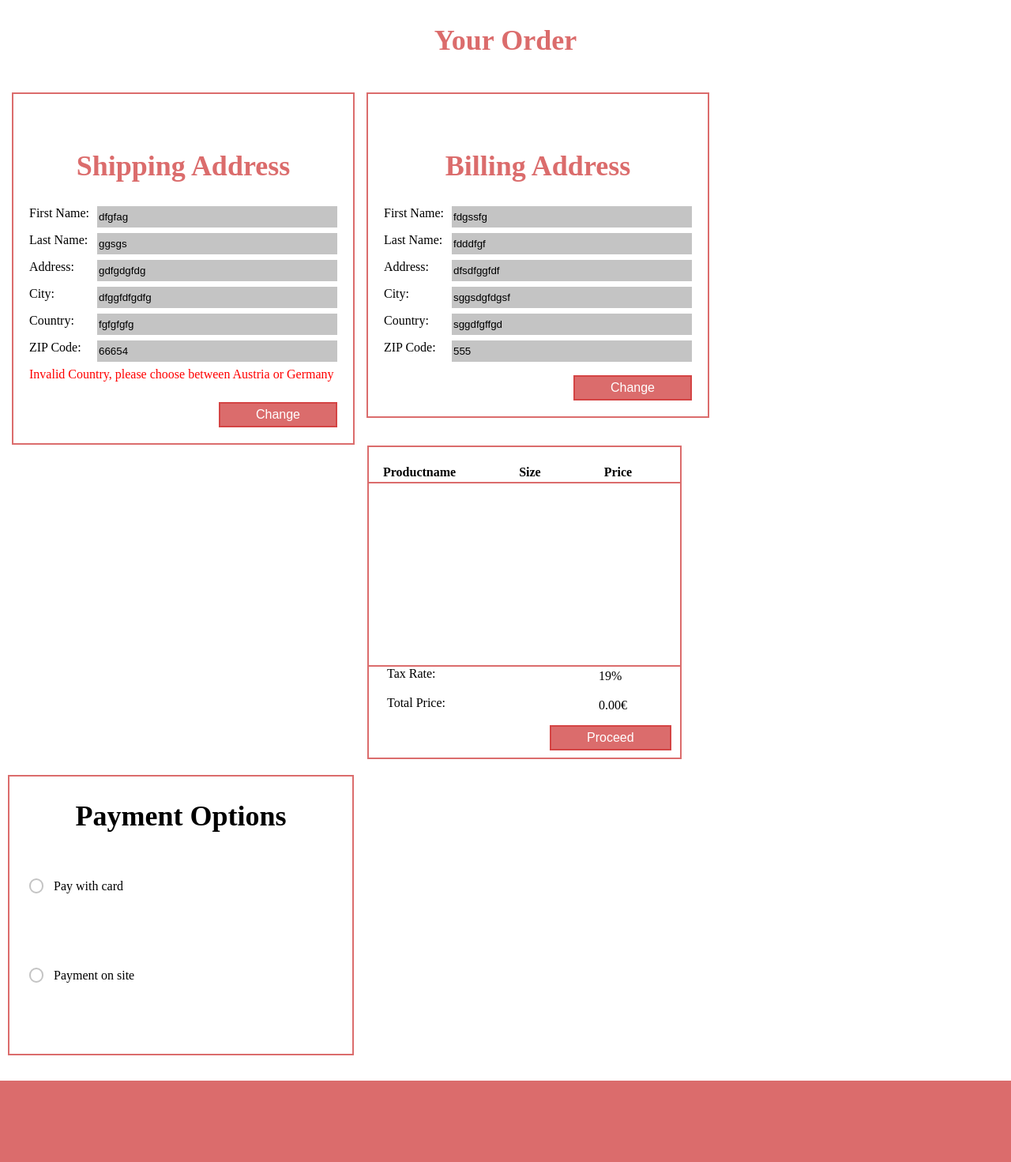
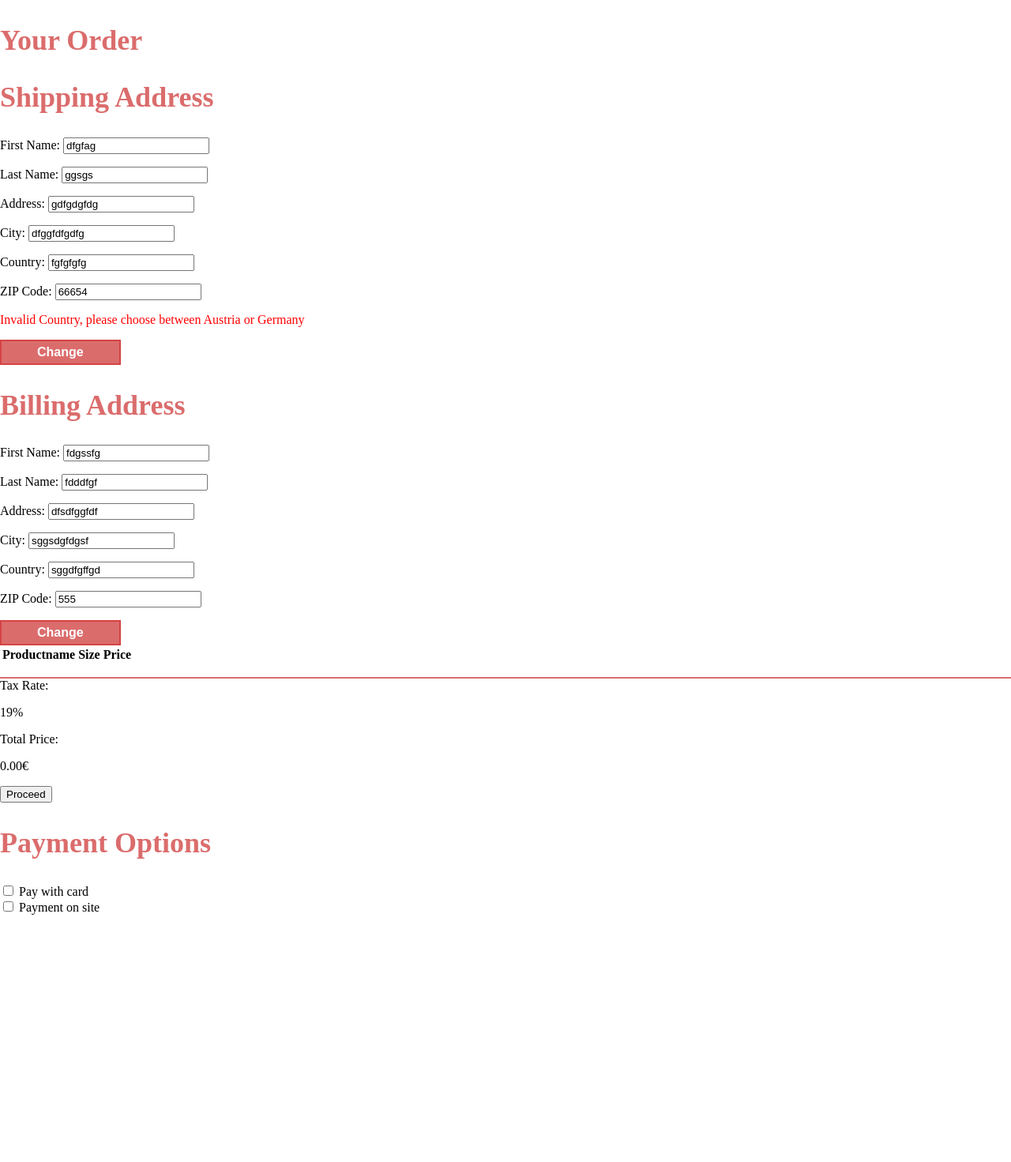
Before and after one commit to ArminL96/LAP_Vorbereitung_IT-LAB_Schuhgeschaeft, a PHP site: page /order.php in a window 1280 px wide. Shown: the part 86-1557 px from the top of the page at 79% size. After the commit the page ends 1244 px from the top, so only its background shows below. Run offline with PHP 8.4, Linux system fonts and the light colour scheme; a user stored in the database is signed in; data comes from the database, SQL or seed files in the repository; data that the repository does not hold is empty.

Commit message:
Update order_style.css

```diff
--- a/www/style/order_style.css
+++ b/www/style/order_style.css
@@ -1,65 +1,14 @@
-body {
-  margin: 0 auto;
-  height: 100%;
-}
-
-h1 {
-  font-size: 64px;
-  color: #DB6C6C;
-}
-
-h2 {
-  font-size: 36px;
-  color: #DB6C6C;
-}
-
-p {
-  font-size: 16px;
-  color: black;
-}
-
-/*Header for Payment Options*/
-#text-payment
-{
-  font-size: 36px;
-  color: black;
-  inline-size: 10p;
-  text-align: center;
-}
 
 /* Buttons */
 .button-style {
 	display: inline-block;
 	font-size: 16px;
-  margin-top: 10px;
+	font-weight: bold;
 	color: white;
 	border: 2px solid #D44444;
 	background-color: #DB6C6C;
 	padding: 5px 45px;
-  float: right;
-  text-decoration: none;
 }
-
-.button-proceed{
-  display: inline-block;
-  font-size: 16px;
-  color: white;
-  border: 2px solid #D44444;
-  background-color: #DB6C6C;
-  padding: 5px 45px;
-  float: left;
-  text-decoration: none;
-  margin-left: 229px;
-  margin-bottom: -28px;
-}
-
-
-.button-proceed:hover {
-  color: #DB6C6C;
-  background-color: white;
-  border: 2px solid #D44444;
-}
-
 
 .button-style:hover {
 	color: #DB6C6C;
@@ -67,161 +16,38 @@
 	border: 2px solid #D44444;
 }
 
-/*Shipping Address */
-.order-shipadd {
-  border: 2px solid #DB6C6C;
-  padding: 40px 20px 20px 20px;
-  margin-bottom: 20px;
-  float: left;
-  margin-top: 15px;
-  margin-left: 15px;
+/* Login Page */
+.login-page-container {
+	display: flex;
+	justify-content: center;
+	margin-top: -150px;
 }
 
-/*Billing Address */
-.order-billadd {
+.login-container {
+    display: flex;
     border: 2px solid #DB6C6C;
-  padding: 40px 20px 20px 20px;
-  margin-bottom: 20px;
-  float: left;
-  margin-top: 15px;
-  margin-left: 15px;
+    height: 400px;
+    width: 600px;
+    flex-wrap: wrap;
+    flex-direction: column;
+    align-items: center;
+    margin-top: 300px;
+}
+/* Login Inputs */
+.login-container input[type=text], input[type=password]{
+	width: 400px;
+	padding: 12px 20px;
+	margin: 8px 0;
+	display: inline-block;
+	border: 1px solid #ccc;
+	box-sizing: border-box;
 }
 
-/*Header of Page*/
-.adress-container h2 {
-  text-align: center;
+.login-container label {
+	margin-right: 20px;
 }
-/* Input Fields of Billing Address*/
-.order-billadd input{
-  border: none;
-  background-color: #C4C4C4;
-  float: right;
-  height: 25px;
-  width: 300px;
-  margin-left: 10px;
+/* Login Container & Button Style */
+.login-container .button-style {
+	margin-top: 15px;
+	margin-left: 358px;
 }
-
-/* Input Fields of Shipping Address*/
-.order-shipadd input{
-  border: none;
-  background-color: #C4C4C4;
-  float: right;
-  height: 25px;
-  width: 300px;
-  margin-left: 10px;
-}
-
-/* Payments Options*/
-.payment-options{
-  border: 2px solid #DB6C6C;
-  padding: 0px 0px 90px 0px;
-  float: left;
-  margin-bottom: 32px;
-  width: 890px;
-  margin-left: 10;
-}
-
-.payment-container{
-  margin-left: 10px;
-  width: 300px;
-}
-
-
-/* Checkbox Payment*/
-.checkbox-payment{
-  margin-top: 33px;
-  margin-left: 56px;
-  column-span: initial;
-  line-height: 69px;
-  margin-bottom: 0px;
-}
-
-input[type="checkbox"] {
-  display: none;
-}
-
-input[type="checkbox"] + label::before {
-  width: 14px;
-  height: 15px;
-  border-radius: 9px;
-  border: 2px solid #c4c4c4;
-  background-color: #fff;
-  display: block;
-  content: "";
-  margin-top: -44px;
-  margin-left: -31px;
-}
-
-input[type="checkbox"]:checked+label::before {
-  background-color: #c4c4c4;
-}
-
-/* Order */
-.order-container{
-  border: 2px solid #DB6C6C;
-  padding: 20px 340px 37px 0px;
-  float: left;
-  margin-bottom: 20px;
-  margin-left: 45px;
-  margin-top: 15px;
-}
-
-.order-list{
-  width: 54px;
-}
-
-/* Table Order */
-table{
-  margin-bottom: 230px;
-  width: 100%;
-  border-collapse: collapse;
-}
-th{
-  height: 22px;
-  padding-right: 62px;
-  padding-left: 18px;
-}
-td{
-  padding-top: 15px;
-  padding-bottom: 12px;
-  padding-left: 29px;
-  border-top: 2px solid #DB6C6C;
-}
-tbody{
-  border-bottom: 2px solid #DB6C6C;
-}
-
-.table-foot{
-  width: 372px;
-  padding-left: 23px;
-  border-top: 1px soild;
-}
-
-.table-foot-text{
-  width: 405px;
-  margin-left: 291px;
-  margin-top: -31px;
-  border-top: 1px soild;
-}
-
-/* Footer */
-.container-footer {
-  background: #DB6C6C;
-  height: 103px;
-  clear: both;
-  bottom: 0;
-  display: block;
-  margin: auto;
-  margin-top: -1%;
-}
-
-/* Responsiv */
-@media (min-width:  136px) and (max-width: 1392px) {
-  .order-container {
-    margin-left: 16px;
-  }
-  .payment-options {
-    width: 434px;
-
-}
-}
```
Lines whose indentation alone changed are shown as unchanged.
